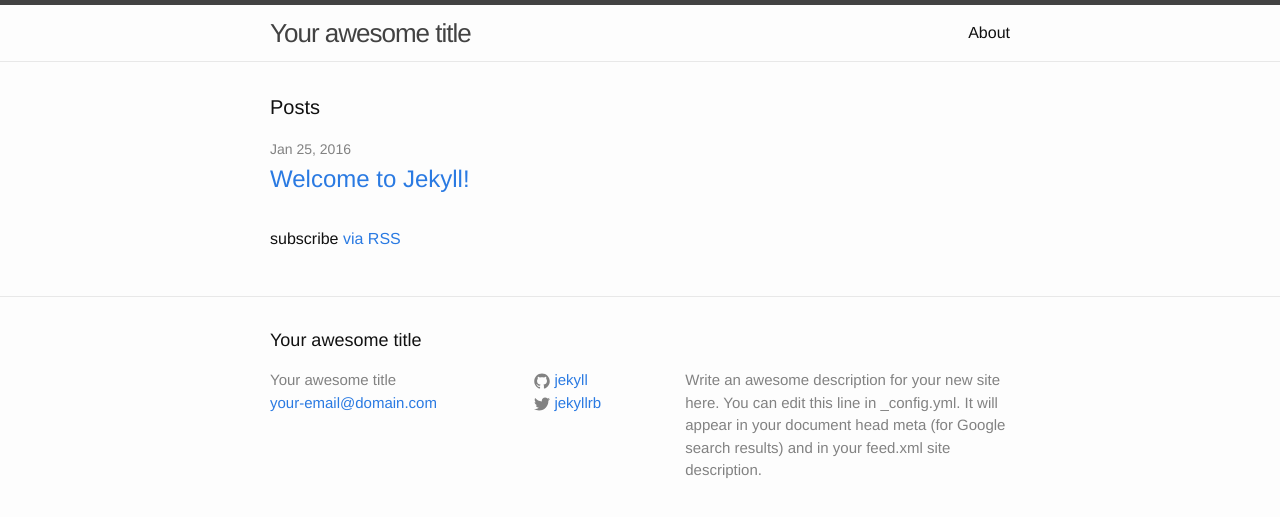
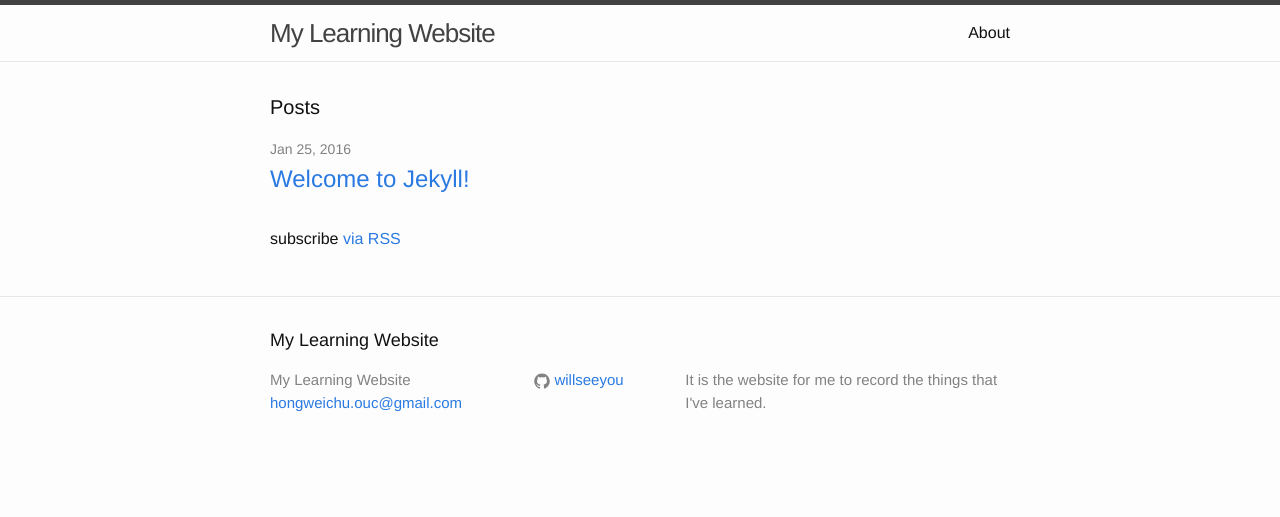
Before and after one commit to willseeyou/willseeyou.github.io, a Jekyll site: the page built from index.html, in a window 1280 px wide. Shown: the top 517 px of the page. Built offline with Jekyll 4.4.1, drawn with Linux system fonts in a browser that asks for light colours.

Commit message:
change configuration

```diff
--- a/_config.yml
+++ b/_config.yml
@@ -6,16 +6,13 @@
 # 'jekyll serve'. If you change this file, please restart the server process.
 
 # Site settings
-title: Your awesome title
-email: your-email@domain.com
+title: My Learning Website
+email: hongweichu.ouc@gmail.com
 description: > # this means to ignore newlines until "baseurl:"
-  Write an awesome description for your new site here. You can edit this
-  line in _config.yml. It will appear in your document head meta (for
-  Google search results) and in your feed.xml site description.
+    It is the website for me to record the things that I've learned.
 baseurl: "" # the subpath of your site, e.g. /blog
-url: "http://yourdomain.com" # the base hostname & protocol for your site
-twitter_username: jekyllrb
-github_username:  jekyll
+url: "http://willseeyou.github.io" # the base hostname & protocol for your site
+github_username: willseeyou
 
 # Build settings
 markdown: kramdown
```
